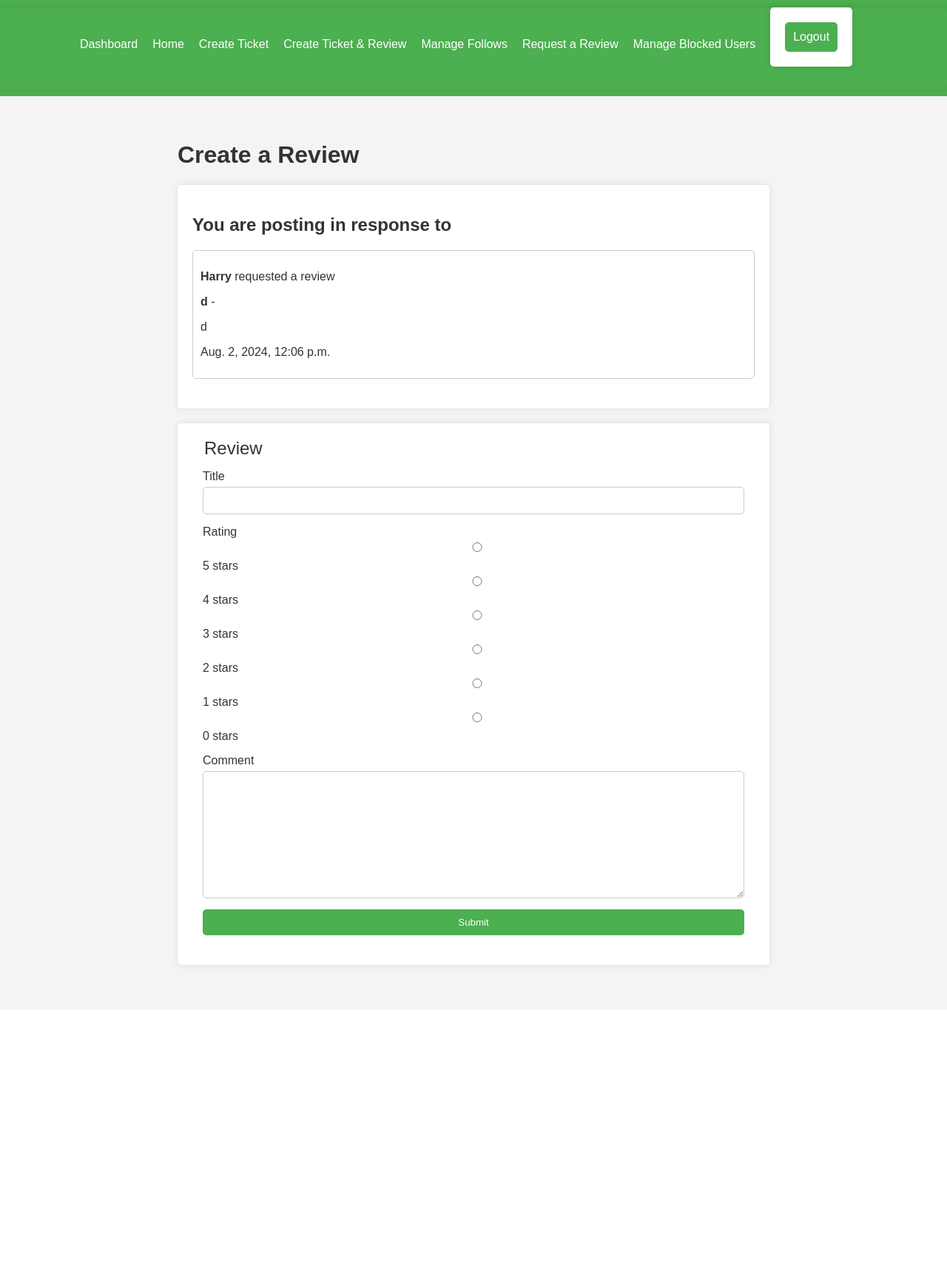
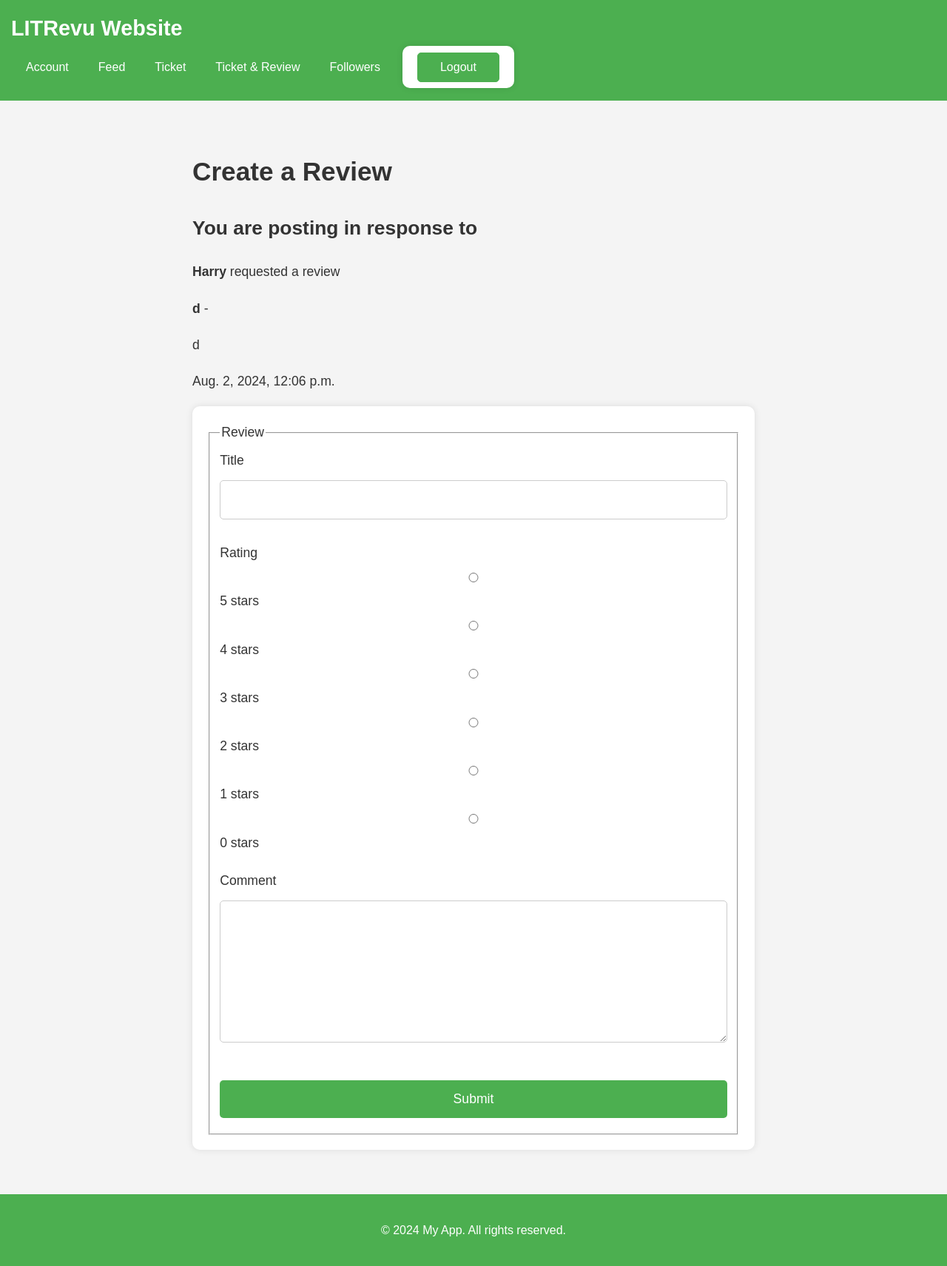
Before and after one commit to TechBooper/Django_MVP_Website, a Django app: page /create_review/3/ in a window 1280 px wide. Shown: the whole page at 74% size. Before the commit the page ends 1311 px from the top, so only its background shows below. Run offline with Django 5.2, Linux system fonts and the light colour scheme; a user stored in the database is signed in; data comes from the database, SQL or seed files in the repository; both versions use the stored data as it was after the commit.

Commit message:
Final update

```diff
--- a/main_8/myproject/myapp/templates/base.html
+++ b/main_8/myproject/myapp/templates/base.html
@@ -1,4 +1,3 @@
-<!-- base.html -->
 {% load static %}
 <!DOCTYPE html>
 <html lang="en">
@@ -10,16 +9,17 @@
 </head>
 <body>
     <header>
-        <nav>
+        <div class="container">
+            <h1>LITRevu Website</h1>
+            <div id="menu-toggle" class="menu-icon">☰</div>
+            <nav id="nav-menu">
                 <ul>
                     {% if user.is_authenticated %}
-                    <li><a href="{% url 'myapp:dashboard' %}">Dashboard</a></li>
-                    <li><a href="{% url 'myapp:feed' %}">Home</a></li>
-                    <li><a href="{% url 'myapp:create_ticket' %}">Create Ticket</a></li>
-                    <li><a href="{% url 'myapp:create_ticket_review' %}">Create Ticket & Review</a></li>
-                    <li><a href="{% url 'myapp:manage_follows' %}">Manage Follows</a></li>
-                    <li><a href="{% url 'myapp:request_review' %}">Request a Review</a></li>
-                    <li><a href="{% url 'myapp:manage_blocks' %}">Manage Blocked Users</a></li>
+                        <li><a href="{% url 'myapp:dashboard' %}">Account</a></li>
+                        <li><a href="{% url 'myapp:feed' %}">Feed</a></li>
+                        <li><a href="{% url 'myapp:create_ticket' %}">Ticket</a></li>
+                        <li><a href="{% url 'myapp:create_ticket_review' %}">Ticket & Review</a></li>
+                        <li><a href="{% url 'myapp:manage_follows' %}">Followers</a></li>
                         <li>
                             <form method="post" action="{% url 'myapp:logout' %}" style="display: inline;">
                                 {% csrf_token %}
@@ -32,9 +32,30 @@
                     {% endif %}
                 </ul>
             </nav>
+        </div>
     </header>
     <main>
-        {% block content %}{% endblock %}
+        <div class="container">
+            {% block content %}
+            {% endblock %}
+        </div>
     </main>
+    <footer>
+        <div class="container">
+            <p>&copy; 2024 My App. All rights reserved.</p>
+        </div>
+    </footer>
+    <script>
+        function toggleMenu() {
+            var menu = document.querySelector('#nav-menu ul');
+            if (menu.classList.contains('show')) {
+                menu.classList.remove('show');
+            } else {
+                menu.classList.add('show');
+            }
+        }
+
+        document.getElementById('menu-toggle').addEventListener('click', toggleMenu);
+    </script>
 </body>
 </html>
--- a/main_8/myproject/static/css/style.css
+++ b/main_8/myproject/static/css/style.css
@@ -1,114 +1,132 @@
+/* Global Styles */
 body {
     font-family: Arial, sans-serif;
     background-color: #f4f4f4;
     margin: 0;
     padding: 0;
     color: #333;
+    line-height: 1.6;
+    box-sizing: border-box;
 }
 
+*,
+*::before,
+*::after {
+    box-sizing: inherit;
+}
+
+/* Header and Navigation */
 header {
     background-color: #4CAF50;
+    padding: 15px;
+    position: relative;
+    display: flex;
+    justify-content: space-between;
+    align-items: center;
+    flex-wrap: wrap;
+}
+
+header h1 {
+    font-size: 1.8em;
+    margin: 0;
     color: white;
-    padding: 10px 0;
-    text-align: center;
+}
+
+#menu-toggle {
+    display: none;
+    font-size: 1.5em;
+    cursor: pointer;
+    color: white;
+}
+
+.menu-icon {
+    display: none;
 }
 
 nav ul {
-    list-style-type: none;
+    list-style: none;
     padding: 0;
     margin: 0;
     display: flex;
-    justify-content: center;
+    align-items: center;
 }
 
 nav ul li {
-    margin-right: 20px;
+    margin: 0 10px;
 }
 
 nav ul li a, nav ul li button {
     color: white;
     text-decoration: none;
+    padding: 10px;
+    border-radius: 5px;
     background: none;
     border: none;
-    padding: 0;
-    font: inherit;
+    font-size: inherit;
     cursor: pointer;
 }
 
-nav ul li button {
-    background: none; /* Ensure no background */
-    border: none; /* Ensure no border */
-    color: white; /* Text color same as other links */
-    padding: 0; /* Remove padding */
-    margin: 0; /* Remove margin */
-    font: inherit; /* Inherit font styles */
-    cursor: pointer; /* Pointer cursor */
+nav ul li:last-child {
+    margin-right: 0;
 }
 
 nav ul li form button {
-    background-color: #4CAF50; /* Ensure the button background is green */
-    border: 1px solid #4CAF50; /* Border to match background */
-    border-radius: 5px; /* Add border radius for rounded corners */
-    padding: 10px; /* Add padding for better appearance */
-    color: white; /* Ensure text color is white */
-    cursor: pointer; /* Pointer cursor */
+    background-color: #4CAF50;
+    border: 1px solid #4CAF50;
+    border-radius: 5px;
+    color: white;
+    cursor: pointer;
     transition: background-color 0.3s;
 }
 
-nav ul li form button:hover {
-    background-color: #45a049; /* Change background color on hover */
-    border-color: #45a049; /* Change border color on hover */
+nav ul li form button:hover, nav ul li a:hover {
+    background-color: #45a049;
 }
 
-nav ul li button:hover, nav ul li a:hover {
-    text-decoration: underline;
+/* Main Content */
+main {
+    max-width: 800px;
+    margin: 20px auto;
+    padding: 20px;
+    font-size: 1.1em;
+    line-height: 1.8;
 }
 
-main {
-    padding: 20px;
-    max-width: 800px;
-    margin: 20px auto;
+h1, h2 {
+    color: #333;
+    margin-bottom: 20px;
 }
 
-form {
+/* Card and Form Styles */
+.card, form {
     background-color: white;
     padding: 20px;
-    border-radius: 5px;
+    border-radius: 10px;
     box-shadow: 0 0 10px rgba(0, 0, 0, 0.1);
     margin-bottom: 20px;
 }
 
-fieldset {
-    border: none;
+.card img {
+    max-width: 100%;
+    height: auto;
+    border-radius: 5px;
 }
 
-legend {
-    font-size: 1.5em;
-    margin-bottom: 10px;
+.card h3, .form-group label {
+    margin-top: 0;
 }
 
 .form-group {
-    margin-bottom: 15px;
-}
-
-.form-group label {
-    display: block;
-    margin-bottom: 5px;
+    margin-bottom: 20px;
 }
 
 form input, form textarea, form button, form select {
-    display: block;
     width: 100%;
-    margin-bottom: 10px;
-    padding: 10px;
+    padding: 15px;
+    margin: 10px 0;
     border: 1px solid #ccc;
     border-radius: 5px;
-    box-sizing: border-box;
-}
-
-form input:focus, form textarea:focus, form button:focus {
-    outline: none;
-    border-color: #4CAF50;
+    font-size: 1em;
 }
 
 form button {
@@ -123,97 +141,68 @@ form button:hover {
     background-color: #45a049;
 }
 
-h1, h2 {
-    color: #333;
-}
-
-.ticket-details {
-    background-color: white;
-    padding: 20px;
-    border-radius: 5px;
-    box-shadow: 0 0 10px rgba(0, 0, 0, 0.1);
-    margin-bottom: 20px;
-}
-
-.ticket {
-    padding: 10px;
-    border: 1px solid #ccc;
-    border-radius: 5px;
-    margin-bottom: 20px;
-}
-
-.ticket img {
-    max-width: 100%;
-    height: auto;
-    border-radius: 5px;
-    margin-top: 10px;
-}
-
-ul {
-    background-color: #4CAF50;
-    padding: 20px;
-    border-radius: 5px;
-    box-shadow: 0 0 10px rgba(0, 0, 0, 0.1);
-}
-
-ul li {
-    margin-bottom: 10px;
-    color: #333;
-    display: flex;
-    justify-content: space-between;
-    align-items: center;
-}
-
-ul li form {
-    display: inline;
-}
-
-.card {
-    background-color: white;
-    padding: 20px;
-    margin-bottom: 20px;
-    border-radius: 5px;
-    box-shadow: 0 0 10px rgba(0, 0, 0, 0.1);
-}
-
-.card img {
-    max-width: 100%;
-    height: auto;
-    border-radius: 5px;
-}
-
-.card h3 {
-    margin-top: 0;
-}
-
-.button-group {
-    display: flex;
-    justify-content: space-between;
-    margin-bottom: 20px;
-}
-
-.button-group button {
-    flex: 1;
-    margin: 0 5px;
-    padding: 10px;
-    background-color: #4CAF50;
-    color: white;
-    border: none;
-    border-radius: 5px;
-    cursor: pointer;
-    transition: background-color 0.3s;
-}
-
-.button-group button:hover {
-    background-color: #45a049;
-}
-
+/* Footer */
 footer {
     background-color: #4CAF50;
     color: white;
     text-align: center;
-    padding: 10px 0;
-    position: fixed;
-    bottom: 0;
+    padding: 20px 10px;
     width: 100%;
+    position: static;
 }
+
+/* Responsive Styles */
+@media (max-width: 768px) {
+    header {
+        flex-direction: column;
+        align-items: flex-start;
+    }
+
+    #menu-toggle {
+        display: block;
+    }
+
+    nav ul {
+        display: none;
+        flex-direction: column;
+        width: 100%;
+        background-color: #4CAF50;
+        text-align: left;
+    }
+
+    nav ul.show {
+        display: block;
+    }
+
+    nav ul li {
+        margin: 10px 0;
+        width: 100%;
+    }
+
+    nav ul li a, nav ul li button {
+        display: block;
+        text-align: left;
+        padding: 15px 20px;
+        width: 100%;
+    }
+
+    nav ul li form button {
+        margin: 10px 0;
+        text-align: left;
+    }
+
+    main {
+        padding: 15px;
+        margin: 10px;
+        max-width: 100%;
+    }
+
+    .card {
+        margin-bottom: 15px;
+    }
+
+    footer {
+        margin-top: 20px;
+        padding: 15px;
+    }
+}
```
Also changed, not shown: main_8/myproject/myapp/models.py (+5 -5 lines), main_8/myproject/myapp/urls.py (+12 -4 lines), main_8/myproject/myapp/views.py (+46 -14 lines), main_8/myproject/db.sqlite3, main_8/myproject/media/tickets/Images1.PNG (added), main_8/myproject/media/tickets/Images1_kfBtAgo.PNG (added), 1 other file. Lines whose indentation alone changed are shown as unchanged.
